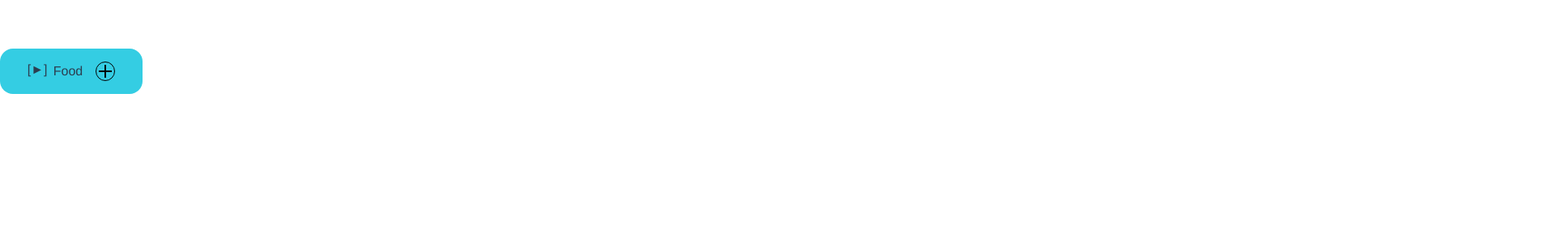
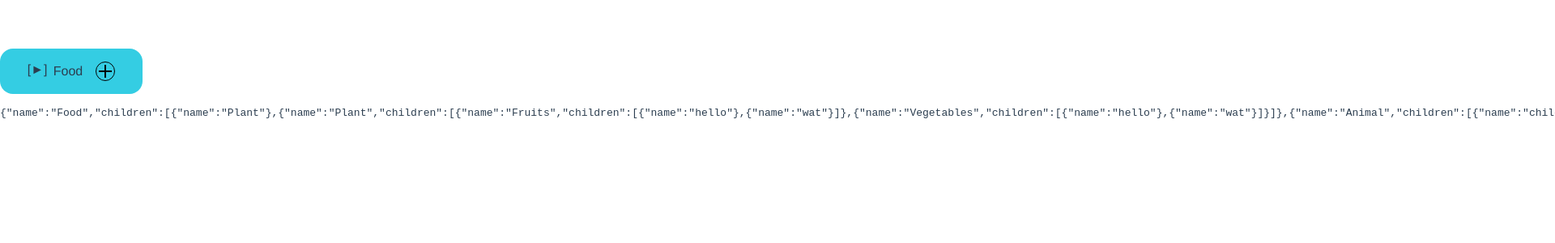
Before and after one commit to AlexKopylov/Vue-test, a Vue app: page / in a window 1280 px wide. Shown: the top 300 px of the page at 81% size, 1920 px wide, since content can reach past the window. Built offline with nearby package versions, Linux system fonts and the light colour scheme.

Commit message:
c5: add json data, some fix

```diff
--- a/src/App.vue
+++ b/src/App.vue
@@ -1,78 +1,38 @@
 <template>
-  <tree
-      :node="root"
-      @make-folder="makeFolder"
-      @add-item="addItem"
-  />
+  <div class="wrapper">
+    <tree
+        :node="root"
+        @make-folder="makeFolder"
+        @add-item="addItem"
+    />
+    <pre v-html="JSON.stringify(root).trim()"></pre>
+  </div>
 </template>
 
 <script>
 import tree from "./components/tree";
+import root from './root.json'
 
 export default {
   name: 'App',
   data() {
     return {
-      root: {
-        name: 'Food',
-        children: [
-          {
-            name: "Plant",
-            children: [
-              {
-                name: "Fruits",
-                children: [
-                  {name: "hello"},
-                  {name: "wat"}]
-              },
-              {
-                name: "Vegetables",
-                children: [
-                  {name: "hello"},
-                  {name: "wat"}
-                ]
-              },
-            ]
-          },
-          {
-            name: "Animal",
-            children: [
-              {
-                name: "child folder",
-                children: [{name: "hello"}, {name: "wat"}]
-              },
-            ]
-          },
-          {
-            name: "child folder",
-            children: [
-              {
-                name: "child folder",
-                children: [{name: "hello"}, {name: "wat"}]
-              },
-              {name: "hello"},
-              {name: "wat"},
-              {
-                name: "child folder",
-                children: [{name: "hello"}, {name: "wat"}]
-              }
-            ]
-          }
-        ]
-      }
+      root,
     }
   },
   methods: {
     makeFolder: function (item) {
       this.$set(item, "children", []);
-      this.addItem(item);
+      this.addChild(item);
     },
+
     addItem: function (item) {
       item.children.push({
         name: "new Child",
         children: []
       })
     },
+
   },
   components: {
     tree
@@ -86,6 +46,11 @@ export default {
   margin: 0;
   box-sizing: border-box;
 }
+.wrapper {
+  display: flex;
+  flex-direction: column;
+}
+
 #app {
   margin: 60px auto 0;
   font-family: Avenir, Helvetica, Arial, sans-serif;
@@ -93,5 +58,6 @@ export default {
   -moz-osx-font-smoothing: grayscale;
   text-align: center;
   color: #2c3e50;
+
 }
 </style>
--- a/src/components/tree.vue
+++ b/src/components/tree.vue
@@ -1,6 +1,6 @@
 <!-- eslint-disable -->
 <template>
-  <div class="">
+  <div class="tree-wrapper">
     <div
         :style="{'margin-left': `${depth * 20}px`}"
         @dblclick="makeFolder"
@@ -18,9 +18,9 @@
           @click="$emit('add-item', node)"
       ></button>
     </div>
-    <ul class="node__list" v-show="isOpen" v-if="isFolder">
-      <li>
+    <div class="node__list">
         <tree
+            v-show="isOpen" v-if="isFolder"
             class="node__item"
             v-for="(child, index) in node.children"
             :key="index"
@@ -29,15 +29,7 @@
             make-folder="$emit('make-folder', $event)"
             @add-item="$emit('add-item', $event)"
         />
-      </li>
-
-<!--      <li>-->
-<!--        <button-->
-<!--            class="btn"-->
-<!--            @click="$emit('add-item', node)"-->
-<!--        ></button>-->
-<!--      </li>-->
-    </ul>
+    </div>
   </div>
 </template>
 
@@ -78,6 +70,10 @@ export default {
 </script>
 
 <style scoped>
+.tree-wrapper {
+  width: 50%;
+}
+
 .node {
   padding: 1rem;
   background-color: #34cde3;
@@ -90,7 +86,6 @@ export default {
   position: relative;
   z-index: 0;
 }
-
 
 .node__item {
   position: relative;
--- /dev/null
+++ b/src/root.json
@@ -0,0 +1,37 @@
+{
+  "name": "Food",
+  "children": [
+    {"name": "Plant"},
+    {
+      "name": "Plant",
+      "children": [
+        {
+          "name": "Fruits",
+          "children": [
+            {"name": "hello"},
+            {"name": "wat"}
+          ]
+        },
+        {
+          "name": "Vegetables",
+          "children": [
+            {"name": "hello"},
+            {"name": "wat"}
+          ]
+        }
+      ]
+    },
+    {
+      "name": "Animal",
+      "children": [
+        {
+          "name": "child folder",
+          "children": [
+            {"name": "hello"},
+            {"name": "wat"}
+          ]
+        }
+      ]
+    }
+  ]
+}
```
